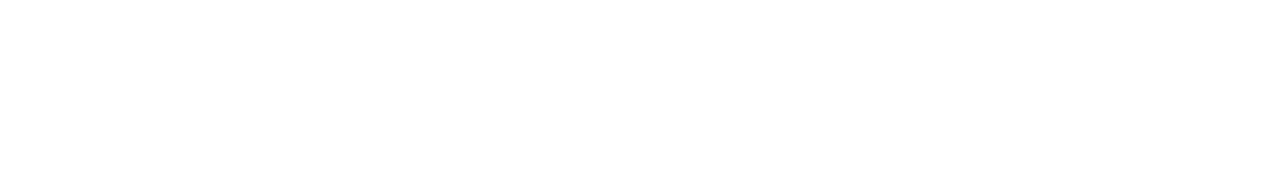
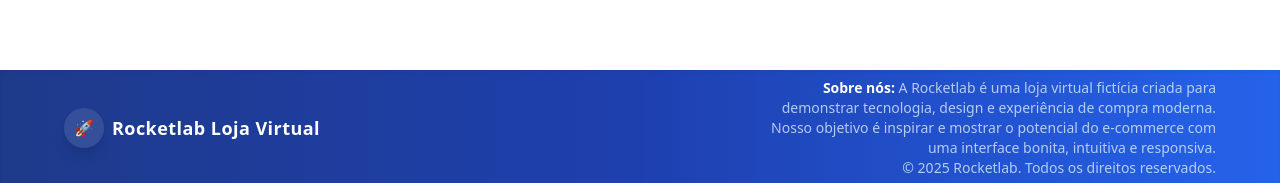
Before and after one commit to odeni3/rocketlab-loja-virtual, a React (Vite) app: page / in a window 1280 px wide. Shown: the part 1687-1870 px from the top of the page. Before the commit the page ends 1693 px from the top, so only its background shows below. Built offline with nearby package versions, Linux system fonts and the light colour scheme.

Commit message:
adicionando footer

```diff
--- /dev/null
+++ b/src/components/Footer.tsx
@@ -0,0 +1,19 @@
+import React from 'react';
+
+const Footer: React.FC = () => (
+  <footer className="mt-16 bg-gradient-to-r from-blue-900 via-blue-800 to-blue-600 text-white py-2 px-4 shadow-inner">
+    <div className="max-w-6xl mx-auto flex flex-col md:flex-row items-center justify-between gap-4">
+      <div className="flex items-center gap-2">
+        <span className="inline-flex items-center justify-center w-10 h-10 rounded-full bg-white/10 shadow-lg">🚀</span>
+        <span className="font-bold text-lg tracking-wide">Rocketlab Loja Virtual</span>
+      </div>
+      <div className="text-sm text-blue-100/80 text-center md:text-right max-w-md">
+        <span className="font-semibold text-white">Sobre nós:</span> A Rocketlab é uma loja virtual fictícia criada para demonstrar tecnologia, design e experiência de compra moderna. Nosso objetivo é inspirar e mostrar o potencial do e-commerce com uma interface bonita, intuitiva e responsiva.
+        <br className="hidden md:block" />
+        &copy; {new Date().getFullYear()} Rocketlab. Todos os direitos reservados.
+      </div>
+    </div>
+  </footer>
+);
+
+export default Footer;
--- a/src/pages/Home.tsx
+++ b/src/pages/Home.tsx
@@ -3,6 +3,7 @@
 import { useNavigate } from 'react-router-dom';
 import { useCart } from '../contexts/CartContext';
 import { useState } from 'react';
+import Footer from '../components/Footer';
 
 const Home = () => {
     const navigate = useNavigate();
@@ -58,6 +59,7 @@
             ))}
           </div>
         </main>
+        <Footer />
       </>
     );
 };
```
